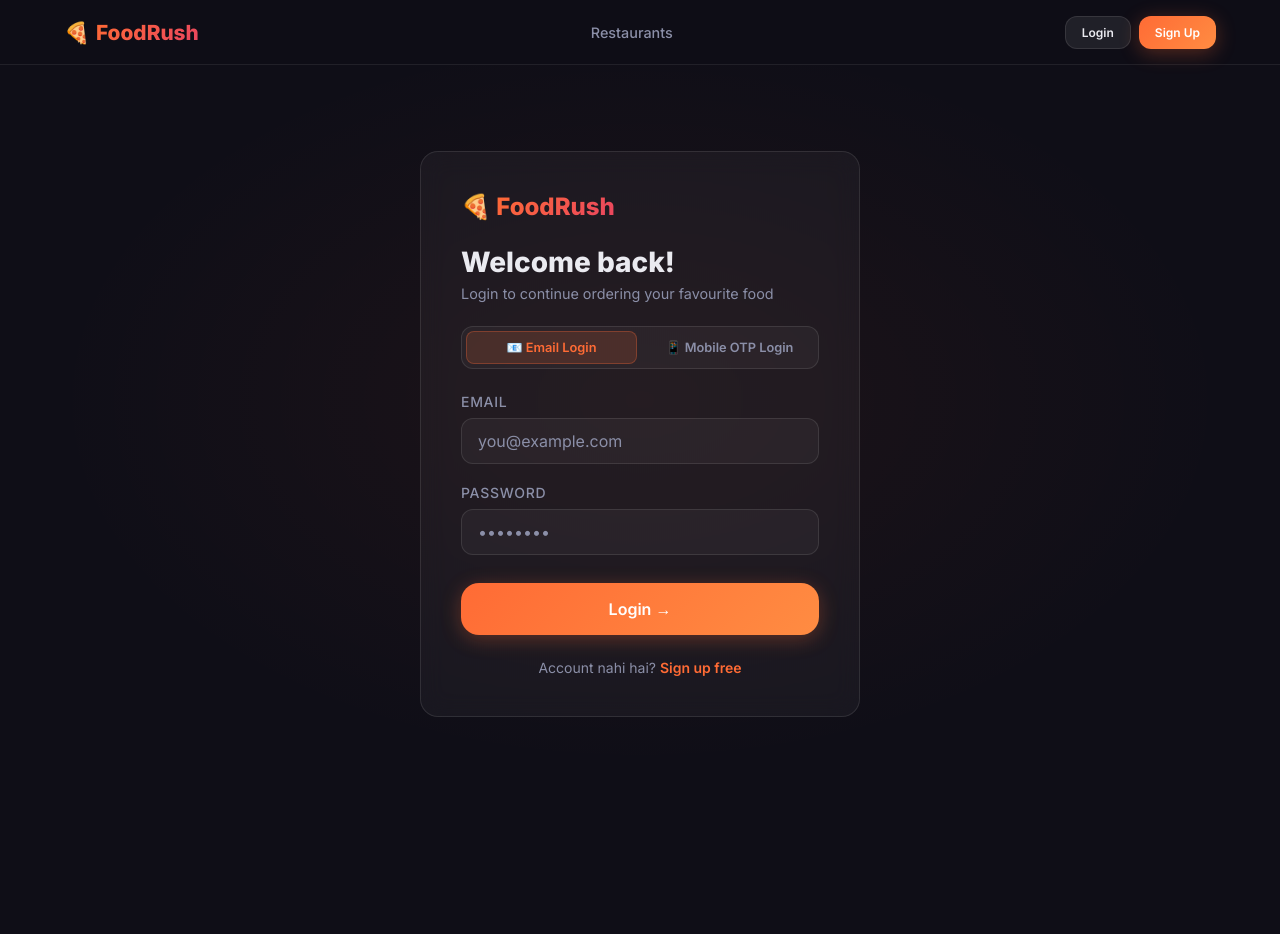
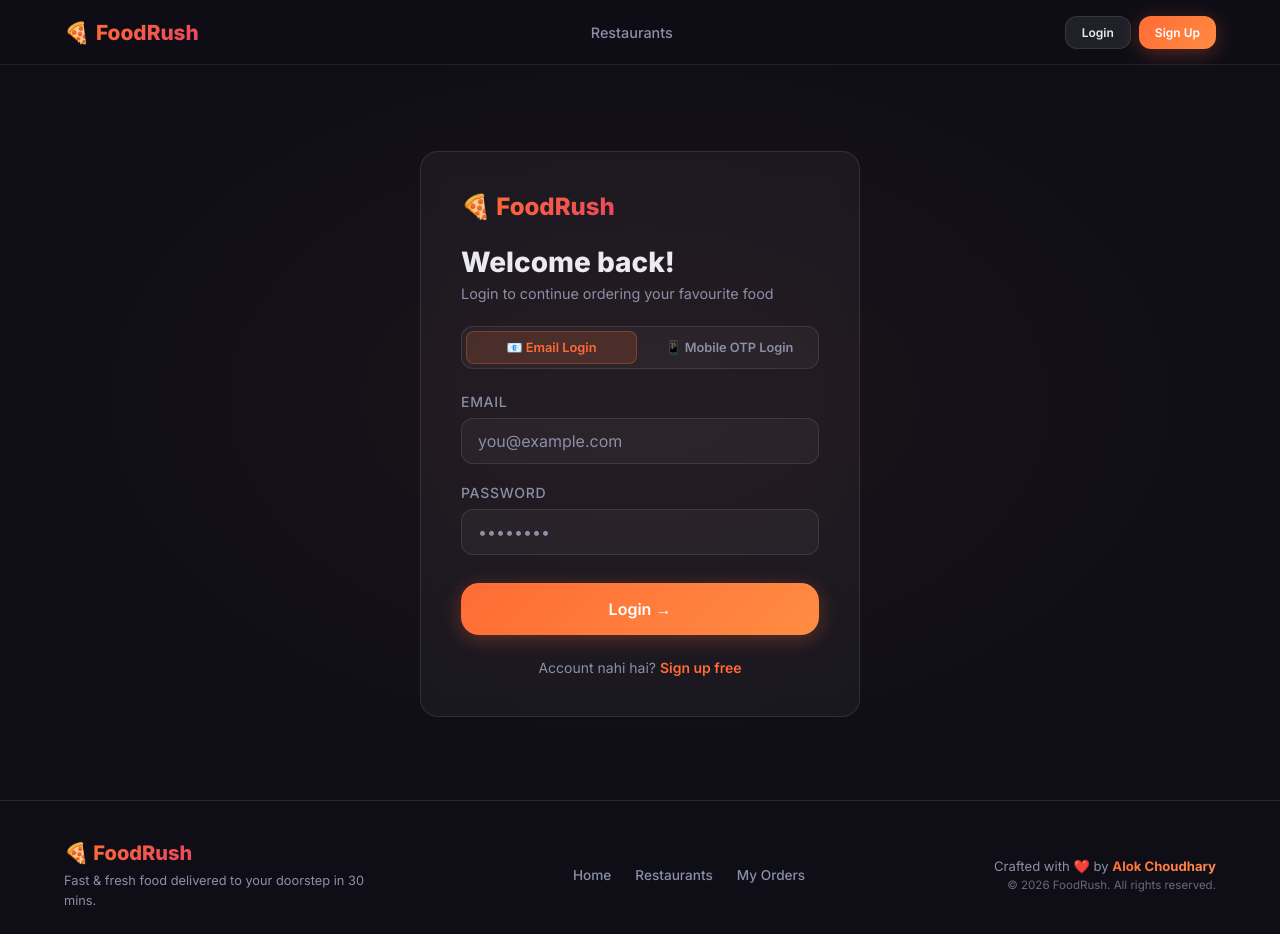
Before and after one commit to alokchoudhary885-coder/food-delivery-frontend, a React (Vite) app: page /login in a window 1280 px wide. Before the commit the page ends 800 px from the top, so only its background shows below. Built offline with nearby package versions, Linux system fonts and the light colour scheme; no server answers.

Commit message:
feat: Add creator branding - Crafted with Love by Alok Choudhary in Footer

```diff
--- a/src/App.jsx
+++ b/src/App.jsx
@@ -1,6 +1,7 @@
 import { BrowserRouter, Routes, Route, Navigate } from 'react-router-dom';
 import { Toaster } from 'react-hot-toast';
 import Navbar from './components/Navbar';
+import Footer from './components/Footer';
 import { ProtectedRoute, OwnerRoute, CustomerRoute } from './components/ProtectedRoute';
 
 // Pages
@@ -55,6 +56,7 @@ export default function App() {
         {/* Fallback */}
         <Route path="*" element={<Navigate to="/" replace />} />
       </Routes>
+      <Footer />
     </BrowserRouter>
   );
 }
--- /dev/null
+++ b/src/components/Footer.jsx
@@ -0,0 +1,64 @@
+import { Link } from 'react-router-dom';
+
+export default function Footer() {
+  return (
+    <footer className="app-footer">
+      <div className="container footer-content">
+        <div className="footer-brand">
+          <div className="footer-logo">🍕 <span className="gradient-text">FoodRush</span></div>
+          <p className="footer-tagline">Fast & fresh food delivered to your doorstep in 30 mins.</p>
+        </div>
+
+        <div className="footer-links">
+          <Link to="/">Home</Link>
+          <Link to="/restaurants">Restaurants</Link>
+          <Link to="/orders">My Orders</Link>
+        </div>
+
+        <div className="footer-creator">
+          <div>Crafted with ❤️ by <span className="creator-name">Alok Choudhary</span></div>
+          <div className="footer-copy">© {new Date().getFullYear()} FoodRush. All rights reserved.</div>
+        </div>
+      </div>
+
+      <style>{`
+        .app-footer {
+          background: rgba(15, 14, 23, 0.95);
+          border-top: 1px solid var(--color-border);
+          padding: 2.5rem 0 1.5rem;
+          margin-top: auto;
+        }
+        .footer-content {
+          display: flex;
+          justify-content: space-between;
+          align-items: center;
+          flex-wrap: wrap;
+          gap: 1.5rem;
+        }
+        .footer-brand { max-width: 320px; }
+        .footer-logo { font-size: 1.25rem; font-weight: 800; margin-bottom: 0.4rem; }
+        .footer-tagline { font-size: 0.8rem; color: var(--color-text-muted); line-height: 1.5; }
+        .footer-links { display: flex; gap: 1.5rem; }
+        .footer-links a {
+          color: var(--color-text-muted); font-size: 0.85rem; font-weight: 500;
+          transition: color 0.2s; text-decoration: none;
+        }
+        .footer-links a:hover { color: var(--color-orange); }
+        .footer-creator { text-align: right; font-size: 0.82rem; color: var(--color-text-muted); }
+        .creator-name {
+          color: var(--color-orange);
+          font-weight: 700;
+          background: linear-gradient(135deg, #FF6B35, #FF8E53);
+          -webkit-background-clip: text;
+          -webkit-text-fill-color: transparent;
+        }
+        .footer-copy { font-size: 0.72rem; margin-top: 4px; opacity: 0.7; }
+        @media (max-width: 768px) {
+          .footer-content { flex-direction: column; text-align: center; }
+          .footer-creator { text-align: center; }
+          .footer-links { justify-content: center; }
+        }
+      `}</style>
+    </footer>
+  );
+}
```
